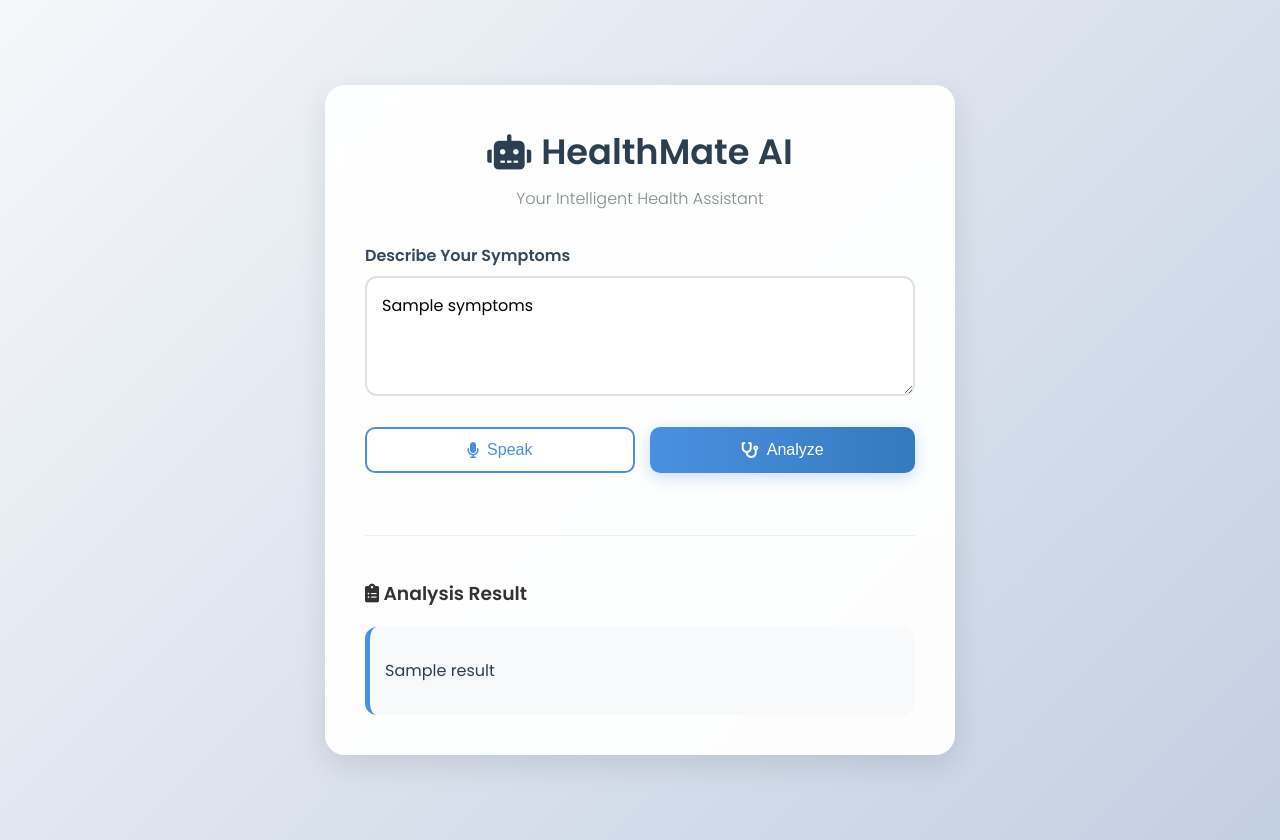
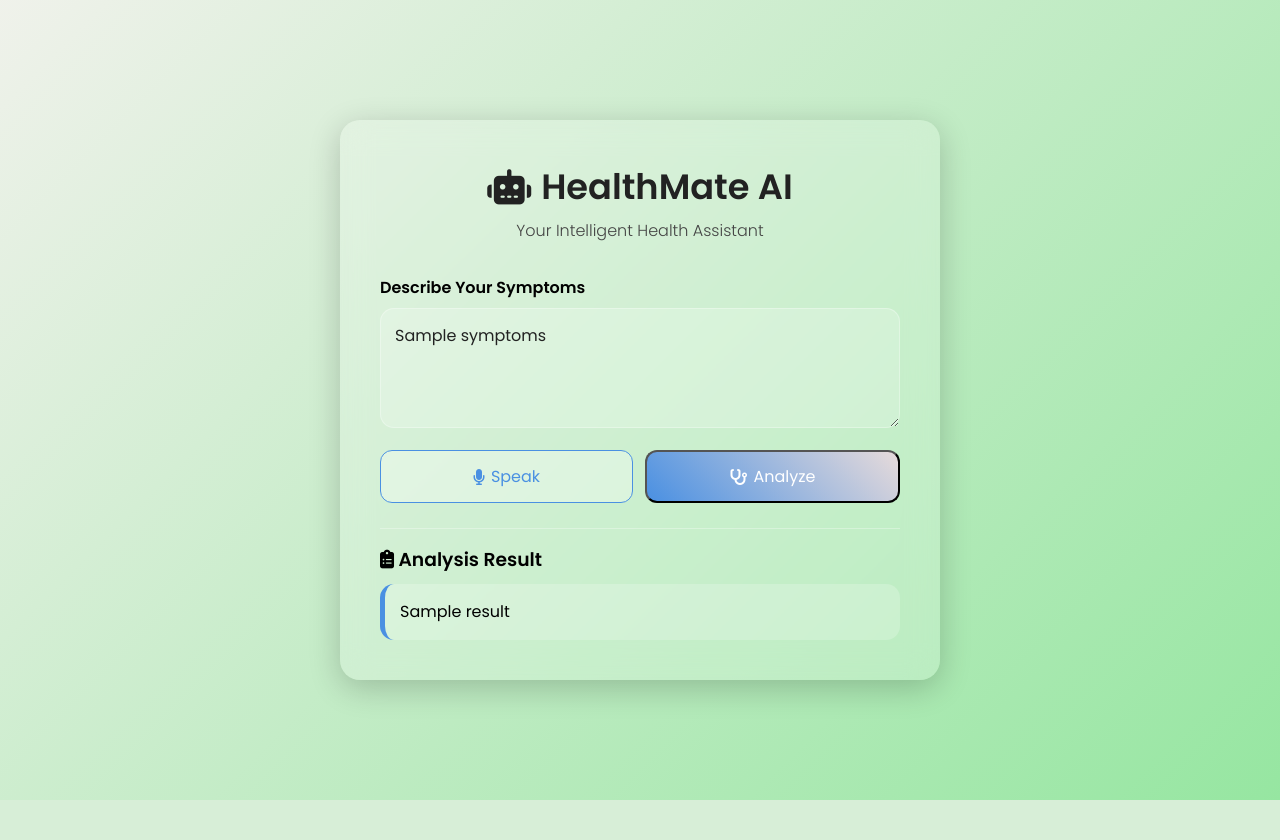
Before and after one commit to ganeshog01-arch/Healthmate-Ai, a Flask app: template Healthmate/templates/index.html in a window 1280 px wide. After the commit the page ends 800 px from the top, so only its background shows below. Run offline with Flask 3, Linux system fonts and the light colour scheme; the template is opened without the code that fills it: most values are stand-ins (such as "Sample title", 1, 10 or a date in 2020).

Commit message:
Update index.html

```diff
--- a/Healthmate/templates/index.html
+++ b/Healthmate/templates/index.html
@@ -3,48 +3,53 @@
 <head>
 <meta charset="UTF-8">
 <meta name="viewport" content="width=device-width, initial-scale=1.0">
-    <title>🤖HealthMate AI</title>
+<title>🤖 HealthMate AI</title>
 
+<!-- Fonts & Icons -->
 <link href="https://fonts.googleapis.com/css2?family=Poppins:wght@300;400;600&display=swap" rel="stylesheet">
+<link rel="stylesheet" href="https://cdnjs.cloudflare.com/ajax/libs/font-awesome/6.5.0/css/all.min.css">
 
-    <link rel="stylesheet" href="https://cdnjs.cloudflare.com/ajax/libs/font-awesome/6.0.0/css/all.min.css">
-
+<!-- Glassmorphism CSS -->
 <style>
-        /* --- Global Styles --- */
 :root {
     --primary-color: #4a90e2;
-            --secondary-color: #50e3c2;
+    --secondary-color: hsl(0, 19%, 88%);
     --accent-color: #ff6b6b;
-            --bg-gradient: linear-gradient(135deg, #f5f7fa 0%, #c3cfe2 100%);
-            --card-bg: rgba(255, 255, 255, 0.95);
-            --text-color: #333;
+    --bg-gradient: linear-gradient(135deg, #eff1eaf5 0%, #96e6a1 100%);
+    --glass-bg: rgba(255, 255, 255, 0.2);
+    --text-color: #222;
+    --card-bg: rgba(255,255,255,0.15);
+}
+
+* {
+    box-sizing: border-box;
+    margin: 0; padding: 0;
+    font-family: 'Poppins', sans-serif;
 }
 
 body {
-            font-family: 'Poppins', sans-serif;
+    min-height: 100vh;
     background: var(--bg-gradient);
-            color: var(--text-color);
-            margin: 0;
     display: flex;
     justify-content: center;
     align-items: center;
-            min-height: 100vh;
     padding: 20px;
 }
 
-        /* --- Main Container --- */
+/* Glass container */
 .container {
-            background: var(--card-bg);
+    width: 100%;
+    max-width: 600px;
+    background: var(--glass-bg);
+    backdrop-filter: blur(15px);
+    border-radius: 20px;
     padding: 2.5rem;
-            border-radius: 20px;
-            box-shadow: 0 10px 30px rgba(0, 0, 0, 0.1);
-            width: 100%;
-            max-width: 550px;
-            backdrop-filter: blur(10px);
+    box-shadow: 0 8px 32px rgba(0,0,0,0.2);
     animation: fadeIn 0.8s ease-out;
+    position: relative;
 }
 
-        /* --- Header --- */
+/* Header */
 .header {
     text-align: center;
     margin-bottom: 2rem;
@@ -53,186 +58,187 @@
 .title {
     font-size: 2.2rem;
     font-weight: 600;
-            color: #2c3e50;
-            margin: 0;
+    color: var(--text-color);
     display: flex;
+    justify-content: center;
     align-items: center;
-            justify-content: center;
     gap: 10px;
 }
 
 .subtitle {
+    font-weight: 300;
     font-size: 1rem;
-            color: #7f8c8d;
-            margin-top: 0.5rem;
-            font-weight: 300;
+    color: #444;
+    margin-top: 0.3rem;
 }
 
-        /* --- Form Elements --- */
-        .form-group {
-            margin-bottom: 1.5rem;
-        }
-
+/* Form elements */
 label {
+    font-weight: 600;
     display: block;
-            font-weight: 600;
     margin-bottom: 0.5rem;
-            color: #34495e;
 }
 
 textarea {
     width: 100%;
     height: 120px;
-            padding: 15px;
-            border: 2px solid #e0e0e0;
-            border-radius: 12px;
-            font-family: 'Poppins', sans-serif;
+    padding: 14px;
+    border-radius: 14px;
+    border: 1px solid rgba(255,255,255,0.3);
+    background: rgba(255,255,255,0.2);
+    color: #222;
     font-size: 1rem;
-            transition: border-color 0.3s ease, box-shadow 0.3s ease;
     resize: vertical;
-            box-sizing: border-box; /* Fixes padding width issue */
+    transition: all 0.3s;
 }
 
 textarea:focus {
+    outline: none;
     border-color: var(--primary-color);
-            outline: none;
-            box-shadow: 0 0 8px rgba(74, 144, 226, 0.2);
+    box-shadow: 0 0 8px rgba(74,144,226,0.3);
 }
 
-        /* --- Buttons --- */
+/* Buttons */
 .button-group {
     display: flex;
-            gap: 15px;
-            margin-top: 1rem;
+    gap: 12px;
+    margin-top: 15px;
 }
 
 button {
     flex: 1;
     padding: 12px;
-            border: none;
-            border-radius: 10px;
+    border-radius: 12px;
     font-size: 1rem;
     font-weight: 500;
     cursor: pointer;
-            transition: transform 0.2s, box-shadow 0.2s;
+    transition: all 0.3s ease;
     display: flex;
     align-items: center;
     justify-content: center;
-            gap: 8px;
-        }
-
-        button:active {
-            transform: scale(0.98);
+    gap: 6px;
 }
 
 .voice-btn {
-            background-color: #ffffff;
-            border: 2px solid var(--primary-color);
+    background: rgba(255,255,255,0.3);
+    color: var(--primary-color);
+    border: 1px solid var(--primary-color);
+}
+
+.voice-btn:hover {
+    background: rgba(255,255,255,0.5);
+}
+
+.analyze-btn {
+    background: linear-gradient(45deg, var(--primary-color), var(--secondary-color));
+    color: white;
+}
+
+.analyze-btn:hover {
+    transform: translateY(-2px);
+    box-shadow: 0 6px 15px rgba(0,0,0,0.2);
+}
+
+/* Voice status */
+#voice-status {
+    text-align: center;
+    margin-top: 8px;
+    font-style: italic;
     color: var(--primary-color);
 }
 
-        .voice-btn:hover {
-            background-color: #ebf5ff;
-        }
-
-        .analyze-btn {
-            background: linear-gradient(to right, var(--primary-color), #357abd);
-            color: white;
-            box-shadow: 0 4px 15px rgba(74, 144, 226, 0.3);
-        }
-
-        .analyze-btn:hover {
-            box-shadow: 0 6px 20px rgba(74, 144, 226, 0.4);
-            transform: translateY(-2px);
-        }
-
-        /* --- Status & Results --- */
-        #voice-status {
-            text-align: center;
-            height: 20px;
-            margin-top: 10px;
-            font-size: 0.9rem;
-            color: var(--primary-color);
-            font-style: italic;
-        }
-
+/* Result Section */
 .result-section {
-            margin-top: 2rem;
-            padding-top: 1.5rem;
-            border-top: 1px solid #eee;
-            animation: slideUp 0.5s ease-out;
+    margin-top: 25px;
+    padding-top: 1rem;
+    border-top: 1px solid rgba(255,255,255,0.3);
 }
 
 .result-card {
-            background: #f8f9fa;
+    background: rgba(255,255,255,0.2);
     padding: 15px;
-            border-radius: 12px;
+    border-radius: 14px;
     border-left: 5px solid var(--primary-color);
+    margin-top: 10px;
 }
 
 .output-text {
     white-space: pre-wrap;
     line-height: 1.6;
-            color: #2c3e50;
 }
 
-        /* --- Emergency Alert --- */
+/* Emergency Alert */
 .emergency-box {
-            margin-top: 1.5rem;
-            background: #fff5f5;
-            color: #c0392b;
-            padding: 15px;
-            border-radius: 12px;
-            border: 1px solid #ffcccc;
+    margin-top: 18px;
+    background: #ff2d2d;
+    color: white;
+    padding: 16px;
+    border-radius: 14px;
     display: flex;
     align-items: center;
-            gap: 15px;
-            animation: pulse 2s infinite;
+    gap: 12px;
+    animation: pulse 1.5s infinite;
 }
 
-        .emergency-icon {
-            font-size: 1.5rem;
-        }
-
-        /* --- Animations --- */
+/* Animations */
 @keyframes fadeIn {
     from { opacity: 0; transform: translateY(20px); }
     to { opacity: 1; transform: translateY(0); }
 }
 
-        @keyframes slideUp {
-            from { opacity: 0; margin-top: 3rem; }
-            to { opacity: 1; margin-top: 2rem; }
+@keyframes pulse {
+    0% { box-shadow: 0 0 0 0 rgba(255,45,45,0.4); }
+    70% { box-shadow: 0 0 0 10px rgba(255,45,45,0); }
+    100% { box-shadow: 0 0 0 0 rgba(255,45,45,0); }
 }
 
-        @keyframes pulse {
-            0% { box-shadow: 0 0 0 0 rgba(255, 107, 107, 0.4); }
-            70% { box-shadow: 0 0 0 10px rgba(255, 107, 107, 0); }
-            100% { box-shadow: 0 0 0 0 rgba(255, 107, 107, 0); }
+/* Loading overlay */
+#loading-overlay {
+    position: absolute;
+    top: 0; left: 0; right:0; bottom:0;
+    background: rgba(0,0,0,0.3);
+    backdrop-filter: blur(3px);
+    display: none;
+    align-items: center;
+    justify-content: center;
+    border-radius: 20px;
+}
+
+.loader {
+    border: 6px solid rgba(255,255,255,0.3);
+    border-top: 6px solid var(--primary-color);
+    border-radius: 50%;
+    width: 50px;
+    height: 50px;
+    animation: spin 1s linear infinite;
+}
+
+@keyframes spin {
+    0% { transform: rotate(0deg); }
+    100% { transform: rotate(360deg); }
 }
 </style>
 </head>
 <body>
 
 <div class="container">
+    <!-- Loading Overlay -->
+    <div id="loading-overlay"><div class="loader"></div></div>
+
     <div class="header">
         <h1 class="title"><i class="fas fa-robot"></i> HealthMate AI</h1>
         <p class="subtitle">Your Intelligent Health Assistant</p>
     </div>
 
-    <form method="POST">
-        <div class="form-group">
+    <form method="POST" onsubmit="showLoader()">
         <label for="symptoms">Describe Your Symptoms</label>
-            <textarea id="symptoms" name="symptoms" placeholder="e.g., I have been feeling dizzy with mild chest pain since morning..." required>{{ symptoms if symptoms else '' }}</textarea>
-        </div>
+        <textarea id="symptoms" name="symptoms" placeholder="e.g., I have chest pain and dizziness..." required>{{ symptoms if symptoms else '' }}</textarea>
 
         <div class="button-group">
-            <!-- Voice Button -->
             <button type="button" onclick="startListening()" class="voice-btn">
                 <i class="fas fa-microphone"></i> Speak
             </button>
 
-            <!-- Submit Button -->
             <button type="submit" class="analyze-btn">
                 <i class="fas fa-stethoscope"></i> Analyze
             </button>
@@ -243,43 +249,37 @@
     {% if result %}
     <div class="result-section">
         <h3><i class="fas fa-clipboard-list"></i> Analysis Result</h3>
-
         <div class="result-card">
             <p class="output-text">{{ result }}</p>
         </div>
 
         {% if emergency %}
         <div class="emergency-box">
-            <i class="fas fa-ambulance emergency-icon"></i>
+            <i class="fas fa-ambulance"></i>
             <div>
                 <strong>Emergency Detected!</strong><br>
-                <small>Redirecting to nearby hospitals on Google Maps...</small>
+                Redirecting to nearby hospitals...
             </div>
+        </div>
+        <script>
+            setTimeout(function () {
+                window.open("https://www.google.com/maps/search/hospitals+near+me","_blank");
+            }, 1500);
+        </script>
+        {% endif %}
     </div>
     {% endif %}
 </div>
 
-<script>
-    setTimeout(function () {
-        window.open(
-            "https://www.google.com/maps/search/hospitals+near+me",
-            "_blank"
-        );
-    }, 1500); // waits 1.5 seconds before opening
-</script>
-    {% endif %}
-</div>
-
-<!-- VOICE INPUT SCRIPT -->
+<!-- VOICE INPUT -->
 <script>
 function startListening() {
     const status = document.getElementById("voice-status");
     const textarea = document.getElementById("symptoms");
 
-        // Browser compatibility check
     const SpeechRecognition = window.SpeechRecognition || window.webkitSpeechRecognition;
     if (!SpeechRecognition) {
-            status.innerHTML = "❌ Voice input not supported in this browser.";
+        status.innerHTML = "❌ Voice input not supported.";
         status.style.color = "red";
         return;
     }
@@ -290,19 +290,18 @@
     recognition.continuous = false;
 
     recognition.onstart = function() {
-            status.innerHTML = "🎙 Listening... speak clearly";
+        status.innerHTML = "🎙 Listening...";
         status.style.color = "#4a90e2";
     };
 
     recognition.onresult = function(event) {
-            const spokenText = event.results[0][0].transcript;
-            textarea.value = spokenText;
-            status.innerHTML = "✔ Symptoms captured!";
+        textarea.value = event.results[0][0].transcript;
+        status.innerHTML = "✔ Captured!";
         status.style.color = "green";
     };
 
-        recognition.onerror = function(event) {
-            status.innerHTML = "❌ Error capturing voice. Try again.";
+    recognition.onerror = function() {
+        status.innerHTML = "❌ Error. Try again.";
         status.style.color = "red";
     };
 
@@ -312,6 +311,11 @@
 
     recognition.start();
 }
+
+// Show loader while backend is processing
+function showLoader() {
+    document.getElementById('loading-overlay').style.display = 'flex';
+}
 </script>
 
 </body>
```
Lines whose indentation alone changed are shown as unchanged.
